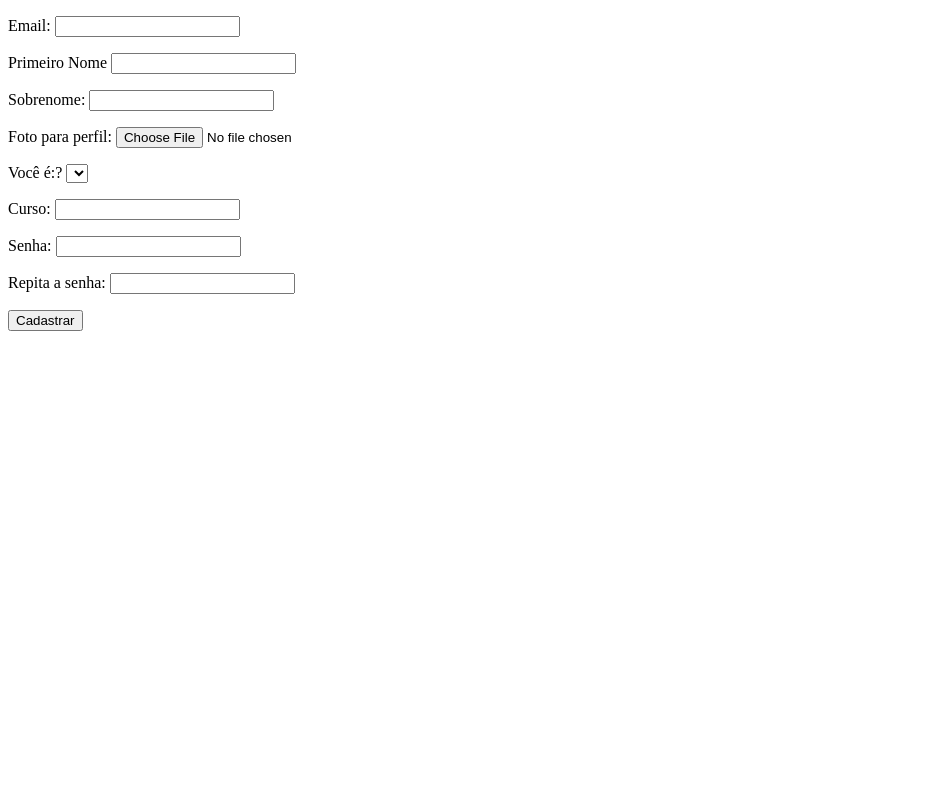
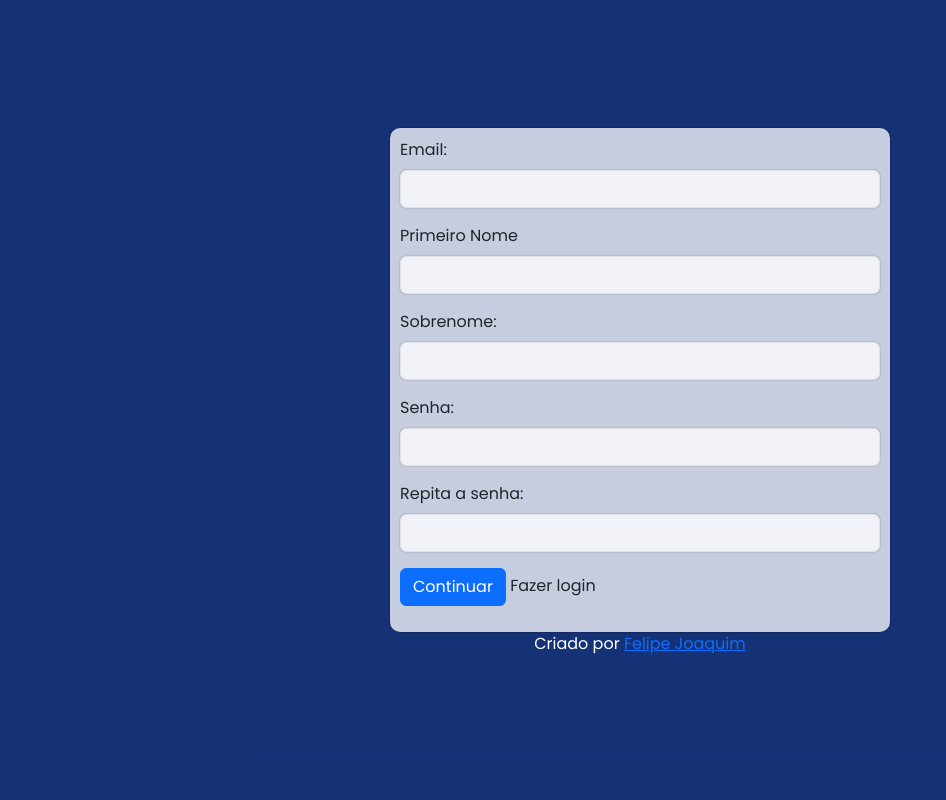
Before and after one commit to felipe-fjs/gerenciador_de_eventos, a Flask app: page /signup in a window 1280 px wide. Shown: the whole page, without its empty margins (0-946 px from the left). Run offline with Flask 3, Linux system fonts and the light colour scheme; lists and menus that the app fills with data are empty; some libraries are stand-ins or nearby versions.

Commit message:
mexendo com template e static (image profile)

```diff
--- a/app/controllers/account.py
+++ b/app/controllers/account.py
@@ -1,15 +1,15 @@
-from flask import Blueprint, render_template, request, flash, redirect, url_for, jsonify
+from flask import Blueprint, render_template, request, flash, redirect, url_for, jsonify, session, send_file, send_from_directory
 from sqlalchemy.exc import SQLAlchemyError
 from app import app
-from app.models.user import User, UserProfile, UserType
+from app.models.user import User, UserProfile, UserType, generate_img_name
 from app.models.colab import Colab
 from app import bcrypt, db, login_manager
 from flask_login import login_required, logout_user, login_user, current_user
 import jwt
+import os
 
 
 account_route = Blueprint('account', __name__)
-
 
 def send_email_confirmation():
     pass
@@ -47,7 +47,11 @@ def signup():
             return redirect(url_for('account.signup'))
 
         # parte para envio de email, tentar aplicar de forma assincrona ou fila de tarefas (rabbit ou algo do tipo)
-        return redirect(url_for('account.login'))
+
+        session['PROFILE_NOT_COMPLETED'] = True
+        login_user(new_user)
+
+        return redirect(url_for('account.complete_signup', id=new_user.id))
 
     try:
         user_types = UserType.query.all()
@@ -115,8 +119,22 @@ def qrcode():
 @account_route.route('/perfil')
 @login_required
 def profile():
-    pass
+    try:
+        user_profile = UserProfile.query.filter_by(user_id=current_user.id).first()
+    except SQLAlchemyError:
+        flash("Ocorreu um erro ao acessar informações do perfil.")
+        return redirect(url_for('home'))
 
-@account_route.route('/imagem_de_perfil_de_usuario/<int:id>')
+    return render_template('account/profile.html', profile=user_profile)
+
+
+@account_route.route('/profile_img/<int:id>')
 def get_img_profile(id):
-    pass
+    try:
+        user_profile = UserProfile.query.filter_by(user_id=id).first()
+
+        # return send_file(url_for('static', filename=f'images/profile/{user_profile.profile_img}'))
+    except SQLAlchemyError:
+        flash("Erro")
+        return redirect(url_for('home'))
+    return send_from_directory(directory='static/images/profile', path=user_profile.profile_img)
--- a/app/controllers/coor.py
+++ b/app/controllers/coor.py
@@ -139,7 +139,7 @@ def new_area():
 
         return redirect(url_for('coor.get_areas'))
 
-    return render_template('colab/area/new_area.html')
+    return render_template('coor/area/new_area.html')
 
 @coor_route.route('/editar_area/<area_id>', methods=['POST', 'GET'])
 @login_required
--- a/app/static/css/account/style.css
+++ b/app/static/css/account/style.css
@@ -13,6 +13,7 @@ body, html {
 }
 
 main {
+    padding: 10px;
     height: 100%;
     background-color: rgba(43, 101, 236, 0.5);
 
@@ -44,7 +45,7 @@ div#unci-logo {
 .form-control {
     background-color: rgba(255, 255, 255, 0.75);
     box-shadow: 0 0 1.2px rgba(0, 0, 0, 0.485);
-    transition: box-shadow .5s ease-in-out;
+    transition: box-shadow 0.7s ease-in-out;
 }
 
 .form-control:hover {
@@ -53,6 +54,7 @@ div#unci-logo {
 
 #reset_pwd {
     float: right;
+    font-size: 12px;
 }
 
 a.text-decoration-none:hover {
@@ -61,7 +63,24 @@ a.text-decoration-none:hover {
 
 @media screen and (min-width:620px) {
     .form-background {
-        width: 590px;
+        width: 500px;
         transition: width .5s ease-in-out;
     }
 }
+
+.hide {
+    display: none;
+}
+
+/* PARA PROFILE */
+.profile-section {
+    margin: auto;
+    width: 200px;
+    height: 200px;
+    border-radius: 50%;
+    overflow: hidden;
+}
+
+.profile-img {
+    width: 240px ;
+}
--- a/app/templates/account/sign-base.html
+++ b/app/templates/account/base.html
@@ -8,9 +8,9 @@
 <main>
     <div class="form-background">
         <section class="form-section">
-            <a href="https://www.uncisal.edu.br/" title="Ir para o site da Uncisal">
-                <div id="unci-logo"></div>
-            </a>
+            <!-- <a href="https://www.uncisal.edu.br/" title="Ir para o site da Uncisal"> -->
+                <!-- <div id="unci-logo"></div> -->
+            <!-- </a> -->
             {% block form %}
 
             {% endblock %}
--- a/app/templates/account/login.html
+++ b/app/templates/account/login.html
@@ -9,11 +9,11 @@
         <p>
             <label for="pwd">Senha</label>
             <input type="password" name="pwd" id="pwd" class="form-control" required>
+            <a href="{{ url_for('account.reset_pwd')}}" id="reset_pwd">Esqueceu a senha?</a>
         </p>
         <p>
             <button type="submit" class="btn btn-success">Entrar</button>
             <a href="{{ url_for('account.signup') }}" class="text-reset text-decoration-none">Registre-se</a>
-            <a href="{{ url_for('account.reset_pwd')}}" id="reset_pwd">Esqueceu a senha?</a>
 
         </p>
     </form>
--- a/app/templates/account/qrcode.html
+++ b/app/templates/account/qrcode.html
@@ -21,3 +21,7 @@
     </script>
 </body>
 </html>
+
+{% extends "account/base.html" %}
+
+{% }
--- a/app/templates/account/signup.html
+++ b/app/templates/account/signup.html
@@ -1,56 +1,36 @@
-<!DOCTYPE html>
-<html lang="pt-BR">
-<head>
-    <meta charset="UTF-8">
-    <meta name="viewport" content="width=device-width, initial-scale=1.0">
-    <title>Signup</title>
-</head>
-<body>
+{% extends "account/base.html" %}
+
+{% block form %}
 {% set messages = get_flashed_messages() %}
 {% if messages %}
     {% for message in messages %}
-            {{ message }}
+        <div class="alert alert-warning">{{ message }}</div>
     {% endfor %}
 {% endif %}
-
 <form action="{{ url_for('account.signup')}}" method="post">
     <p>
-            <label for="email">Email:</label>
-            <input type="email" name="email" id="email">
+        <label for="email" class="form-label">Email:</label>
+        <input type="email" name="email" id="email" class="form-control" required>
     </p>
     <p>
-            <label for="first-name">Primeiro Nome</label>
-            <input type="text" name="first-name" id="first-name">
+        <label for="first-name" class="form-label">Primeiro Nome</label>
+        <input type="text" name="first-name" id="first-name" class="form-control" required>
     </p>
     <p>
-            <label for="last-name">Sobrenome: </label>
-            <input type="text" name="last-name" id="last-name">
+        <label for="last-name" class="form-label">Sobrenome: </label>
+        <input type="text" name="last-name" id="last-name" class="form-control" required>
     </p>
     <p>
-            <label for="profile-img">Foto para perfil:</label>
-            <input type="file" name="profile-img" id="profile-img">
+        <label for="pwd" class="form-label">Senha:</label>
+        <input type="password" name="pwd" id="pwd" class='form-control'>
     </p>
     <p>
-            <label for="unci-student">Você é:?</label>
-            <select name="user_type" id="user_type">
-                {% for type in user_types %}
-                    <option value="{{ type.id }}">{{ type.name }}</option>
-                {% endfor %}
-            </select>
-        </p>
-        <p id="curso_input">
-            <label for="curso">Curso:</label>
-            <input type="text" name="curso" id="curso">
+        <label for="check-pwd" class="form-label">Repita a senha: </label>
+        <input type="password" name="check-pwd" id="check-pwd" class='form-control'>
     </p>
     <p>
-            <label for="pwd">Senha:</label>
-            <input type="password" name="pwd" id="pwd">
+        <button type="submit" class="btn btn-primary">Continuar</button>
+        <a href="{{ url_for('account.login') }}" class="text-reset text-decoration-none">Fazer login</a>
     </p>
-        <p>
-            <label for="check-pwd">Repita a senha: </label>
-            <input type="password" name="check-pwd" id="check-pwd">
-        </p>
-        <button type="submit">Cadastrar</button>
 </form>
-</body>
-</html>
+{% endblock %}
--- a/app/templates/base.html
+++ b/app/templates/base.html
@@ -9,7 +9,6 @@
 
 </head>
 <body>
-    <!-- {% include "partials/navbar.html" %} -->
     {% block content %}
 
     {% endblock %}
--- a/app/templates/coor/area/areas.html
+++ b/app/templates/coor/area/areas.html
@@ -8,7 +8,7 @@
 </head>
 
 <body>
-    {% include 'partials/coor_nav.html'%}
+    {% include 'partials/navbar.html'%}
 
     {% set messages = get_flashed_messages() %}
     {% if messages %}
--- a/app/templates/coor/area/edit_area.html
+++ b/app/templates/coor/area/edit_area.html
@@ -6,7 +6,7 @@
     <title>Document</title>
 </head>
 <body>
-    {% include 'partials/coor_nav.html'%}
+    {% include 'partials/navbar.html'%}
 
     <form action="{{ url_for('coor.edit_area', area_id=area.id)}}" method="post">
         <p>
--- a/app/templates/coor/area/new_area.html
+++ b/app/templates/coor/area/new_area.html
@@ -6,6 +6,7 @@
     <title>Document</title>
 </head>
 <body>
+    {% include "partials/navbar.html" %}
     <form action="{{ url_for('coor.new_area')}}" method="post">
         <p>
             <label for="area">Área:</label>
--- a/app/templates/partials/navbar.html
+++ b/app/templates/partials/navbar.html
@@ -7,7 +7,7 @@
             <a href="{{ url_for('event.event_new')}}">Novo evento</a>
         {% endif %}
         <a href="{{ url_for('account.qrcode')}}">Meu qrcode</a>
-        <a href="#">Meu perfil</a>
+        <a href="{{ url_for('account.profile' )}}">Meu perfil</a>
         <a href="{{ url_for('account.logout')}}">Sair</a>
     {% else %}
         <a href="{{ url_for('account.login')}}">Fazer Login</a>
```
Also changed, not shown: app/models/user.py (+16 -1 lines), app/templates/account/profile.html (added, +26 -0 lines), app/templates/account/signup-part2.html (added, +24 -0 lines), app/templates/coor/coor_home.html (+6 -3 lines), app/static/images/profile/0.jpg (renamed from app/static/images/user-icon.jpg), app/static/images/profile/b51627ae-daa1-4ba9-807a-9d3095635507.jpg (added). Lines whose indentation alone changed are shown as unchanged.
